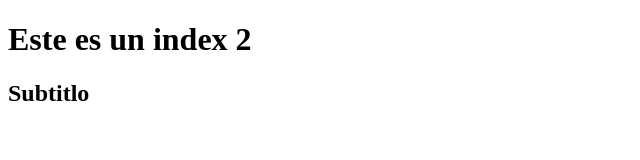
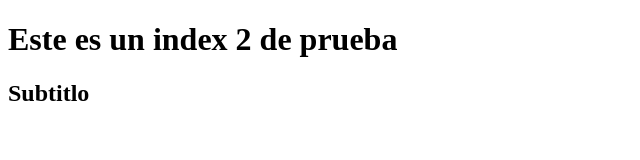
Before and after one commit to matiasbasile/prueba, a plain HTML site: page index2.html in a window 1280 px wide. Shown: the whole page, without its empty margins (0-640 px from the left). Drawn offline with Linux system fonts and the light colour scheme.

Commit message:
cambio en index 2

```diff
--- a/index2.html
+++ b/index2.html
@@ -6,7 +6,7 @@
   <title></title>
 </head>
 <body>
-  <h1>Este es un index 2</h1>
+  <h1>Este es un index 2 de prueba</h1>
   <h2>Subtitlo</h2>
 </body>
 </html>
```
